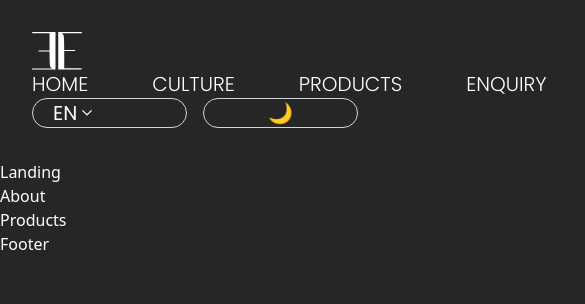
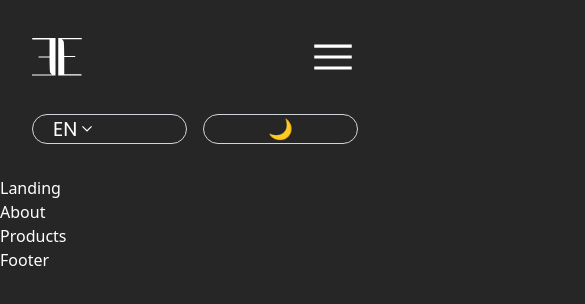
Before and after one commit to jassuwu/essential-exports, a Next.js app: page / in a window 390 px wide. Shown: the top 304 px of the page, 585 px wide, since content can reach past the window. Built offline with nearby package versions, Linux system fonts and the light colour scheme; a web font is replaced by a local one.

Commit message:
make navbar responsive ?

```diff
--- a/components/Navbar.tsx
+++ b/components/Navbar.tsx
@@ -15,48 +15,66 @@ const ExpandMoreSVG = (props: SVGProps) => (
   >
     <path d="M480 711 240 471l43-43 197 198 197-197 43 43-240 239Z" />
   </svg>
-)
+);
 
 const Navbar = () => {
 
   const [isOpen, setIsOpen] = useState(false);
+  const [hamburgerOpen, setHamburgerOpen] = useState(false);
   const [darkMode, setDarkMode] = useState(false);
 
   return (
     <nav className="lg:flex justify-around p-8 font-poppins">
+      <div id="logo-burg" className='flex justify-between'>
       <div id="logo">
-        <Image
-        src="/EE.svg"
-        alt="logo"
-        width={50}
-        height={50}
-        />
+      <svg width="50" height="50" viewBox="0 0 58 44" fill="none" xmlns="http://www.w3.org/2000/svg">
+<path d="M27.2683 -0.000106812L27.2683 43.5461H-7.62939e-06V42.1986H20.7202H23.4145C23.4145 42.1986 21.5255 41.2369 20.9874 39.606C20.4493 37.9752 20.3314 22.6621 20.3314 22.6621L7.58303 22.6621V21.9774V21.4224L20.3314 21.4224L20.3314 1.56281H0.291588V-0.000106812H27.2683Z" fill="white"/>
+<path d="M30.4556 43.5461V-6.10352e-05H57.7239V1.34746H37.0037H34.3094C34.3094 1.34746 36.1984 2.30915 36.7365 3.93999C37.2745 5.57083 37.3924 20.8839 37.3924 20.8839H50.1408V21.5686V22.1236H37.3924V41.9832H57.4323V43.5461H30.4556Z" fill="white"/>
+</svg>
       </div>
+      {/* Hamburger icon */}
+      <div id="hamburger" className='lg:hidden'>
+          <div className='flex items-center w-full h-full'>
+            <button
+            onClick={(e) =>{
+              e.preventDefault();
+              setHamburgerOpen(!hamburgerOpen);
+            }}
+            className='w-full h-full flex items-center justify-center'
+            >
+          <svg xmlns="http://www.w3.org/2000/svg" height="50" viewBox="0 96 960 960" width="50" fill='white' ><path d="M120 816v-60h720v60H120Zm0-210v-60h720v60H120Zm0-210v-60h720v60H120Z"/></svg>
+            </button>
+          </div>
+      </div>
+      </div>
+      {/* Dropdown */}
       <div id="nav-links">
-        <ul id='nav-links-ul' className='flex md:flex-col lg:flex-row justify-between items-center gap-16 h-full'>
-          <li className='uppercase text-xl  xl:text-2xl relative group font-light'><a href='#'>Home</a>
+        <ul id='nav-links-ul' className={`lg:flex flex-col lg:flex-row justify-between items-end lg:items-center md:gap-12 lg:gap-16 h-full ${hamburgerOpen? `flex border border-gray-700 p-2 rounded-lg gap-8 `: `hidden `}`}>
+          <li className='uppercase text-lg  md:text-xl  xl:text-2xl relative group font-normal md:font-light'><a href='#'>Home</a>
           <span className="absolute -bottom-1 left-1/2 w-0 h-0.5 bg-gray-200 group-hover:w-1/2 duration-500 group-hover:transition-all"></span>
           <span className="absolute -bottom-1 right-1/2 w-0 h-0.5 bg-gray-200 group-hover:w-1/2 duration-500 group-hover:transition-all"></span>
           </li>
-          <li className='uppercase text-xl  xl:text-2xl relative group font-light'><a href='#'>Culture</a>
+          <li className='uppercase text-lg  md:text-xl  xl:text-2xl relative group font-normal md:font-light'><a href='#'>Culture</a>
           <span className="absolute -bottom-1 left-1/2 w-0 h-0.5 bg-gray-200 group-hover:w-1/2 duration-500 group-hover:transition-all"></span>
           <span className="absolute -bottom-1 right-1/2 w-0 h-0.5 bg-gray-200 group-hover:w-1/2 duration-500 group-hover:transition-all"></span>
           </li>
-          <li className='uppercase text-xl  xl:text-2xl relative group font-light'><a href='#'>Products</a>
+          <li className='uppercase text-lg  md:text-xl  xl:text-2xl relative group font-normal md:font-light'><a href='#'>Products</a>
           <span className="absolute -bottom-1 left-1/2 w-0 h-0.5 bg-gray-200 group-hover:w-1/2 duration-500 group-hover:transition-all"></span>
           <span className="absolute -bottom-1 right-1/2 w-0 h-0.5 bg-gray-200 group-hover:w-1/2 duration-500 group-hover:transition-all"></span>
           </li>
-          <li className='uppercase text-xl  xl:text-2xl relative group font-light'><a href='#'>Enquiry</a>
+          <li className='uppercase text-lg  md:text-xl  xl:text-2xl relative group font-normal md:font-light'><a href='#'>Enquiry</a>
           <span className="absolute -bottom-1 left-1/2 w-0 h-0.5 bg-gray-200 group-hover:w-1/2 duration-500 group-hover:transition-all"></span>
           <span className="absolute -bottom-1 right-1/2 w-0 h-0.5 bg-gray-200 group-hover:w-1/2 duration-500 group-hover:transition-all"></span>
           </li>
-          <li className='uppercase text-xl  xl:text-2xl relative group font-light'><a href='#'>Contact</a>
+          <li className='uppercase text-lg  md:text-xl  xl:text-2xl relative group font-normal md:font-light'><a href='#'>Contact</a>
           <span className="absolute -bottom-1 left-1/2 w-0 h-0.5 bg-gray-200 group-hover:w-1/2 duration-500 group-hover:transition-all"></span>
           <span className="absolute -bottom-1 right-1/2 w-0 h-0.5 bg-gray-200 group-hover:w-1/2 duration-500 group-hover:transition-all"></span>
           </li>
         </ul>
       </div>
-      <div id="language" className='flex gap-4'>
+      {/* Language and Dark Mode, hidden for now. */}
+      <div id="language" className='flex gap-4 mt-8 lg:mt-0'>
+      {/* <div id="language" className='hidden'> */}
         <button
         onClick={(e) => {
           e.preventDefault();
```
Also changed, not shown: public/menu_hamburger.svg (added).
